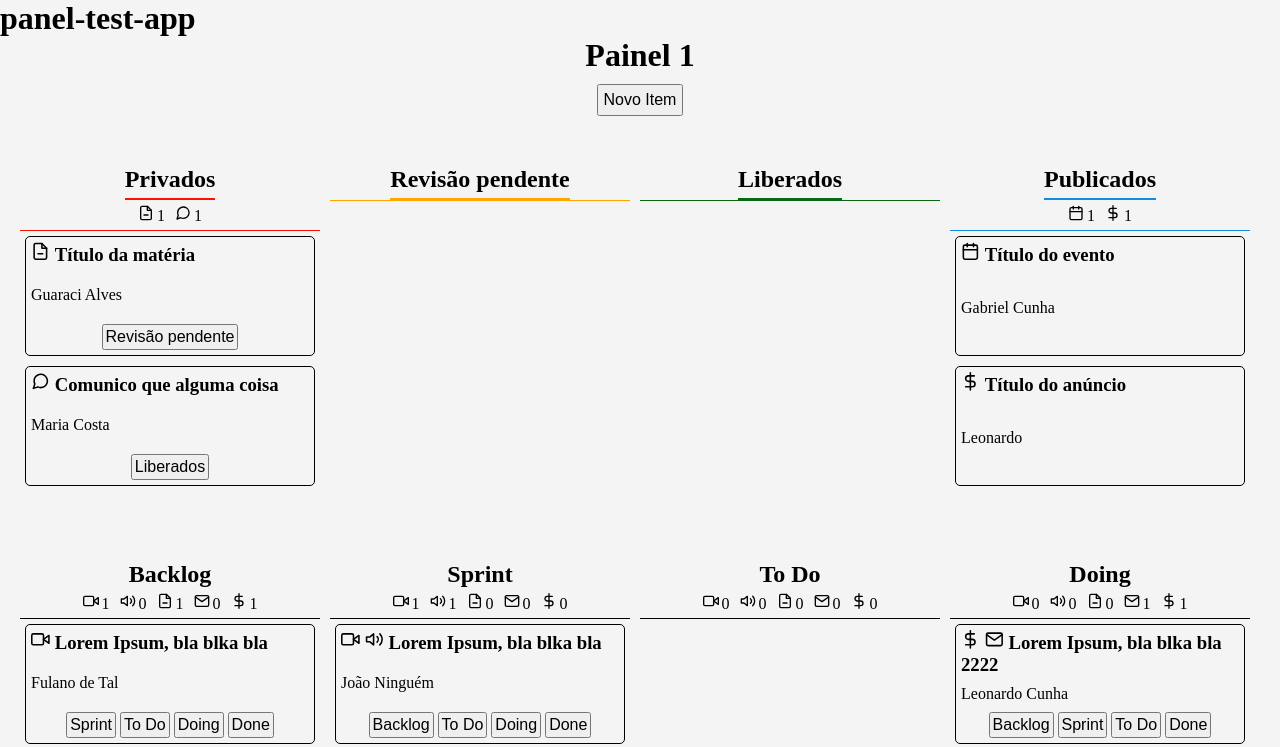
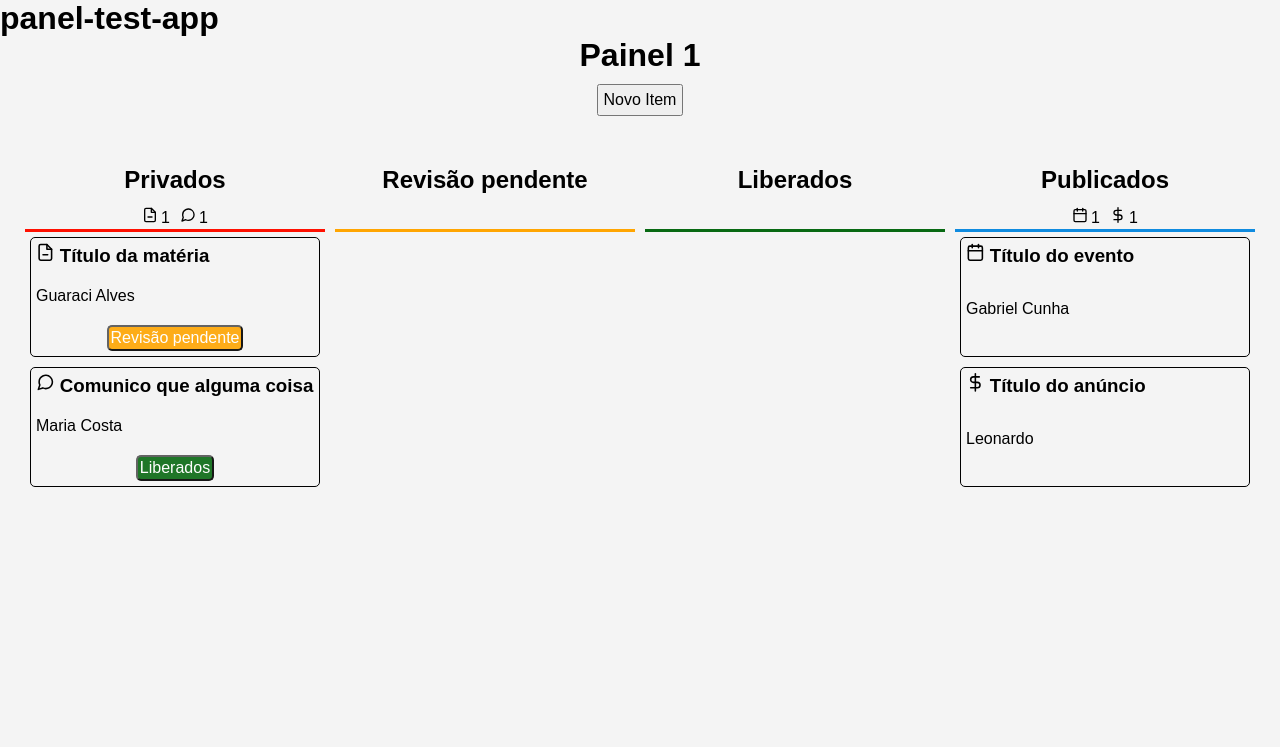
Before and after one commit to ahnucl/panel-test-app, a React (Create React App) app: page /panel/1 in a window 1280 px wide. Shown: the top 747 px of the page. Built offline with nearby package versions, Linux system fonts and the light colour scheme.

Commit message:
Limpando projeto

```diff
--- a/src/components/Item/index.tsx
+++ b/src/components/Item/index.tsx
@@ -1,5 +1,6 @@
-import React from 'react';
-import { Card, ButtonContainer } from './styles';
+import React, { useState } from 'react';
+import { IconType } from 'react-icons';
+import { Card, ButtonContainer, Button } from './styles';
 
 import CardTypesMap from '../../data/CardTypesMap';
 
@@ -31,23 +32,16 @@ interface ItemProps {
   };
   handleTransition(cardId: string, to: string): void;
   states: State[];
+  TypeIcon: IconType;
 }
 
 const Item: React.FC<ItemProps> = ({
-  itemData: { id, type, author, title, state },
+  itemData: { id, author, title, state },
   transitions,
   handleTransition,
   states,
+  TypeIcon,
 }) => {
-  const TypeIcon = CardTypesMap[type];
-
-  // function handleTransition(cardId: string, to: string): void {
-  //   /** Com Redux seria só dispachar uma action...
-  //    *  Como não estou usando Redux agora, preciso passar a função como prop
-  //    */
-  //   console.log(cardId, to);
-  // }
-
   return (
     <Card>
       <h3>
@@ -57,16 +51,20 @@ const Item: React.FC<ItemProps> = ({
       <p>{author}</p>
       <ButtonContainer>
         {transitions[state as keyof typeof transitions]?.map(transition => (
-          <button
+          <Button
             key={transition}
             type="button"
             onClick={() => handleTransition(id, transition)}
+            color={states.reduce(
+              (acc, cur) => (cur.id === transition ? cur.color : acc),
+              '',
+            )}
           >
             {states.reduce(
               (acc, cur) => (cur.id === transition ? cur.title : acc),
               '',
             )}
-          </button>
+          </Button>
         ))}
       </ButtonContainer>
     </Card>
--- a/src/components/Item/styles.ts
+++ b/src/components/Item/styles.ts
@@ -1,4 +1,8 @@
 import styled from 'styled-components';
+
+interface ButtonProps {
+  color: string;
+}
 
 export const Card = styled.div`
   height: 120px;
@@ -20,12 +24,19 @@ export const Card = styled.div`
     display: flex;
     align-items: center;
     justify-content: center;
-
-    button {
-      margin: 0 2px;
-      padding: 2px;
-    }
   }
 `;
 
 export const ButtonContainer = styled.div``;
+
+export const Button = styled.button<ButtonProps>`
+  margin: 0 2px;
+  padding: 2px;
+
+  /* border: solid 2px ${props => props.color}; */
+  background: ${props => props.color};
+  opacity: 0.9;
+  color: #fff;
+
+  border-radius: 5px;
+`;
--- a/src/components/State/styles.ts
+++ b/src/components/State/styles.ts
@@ -12,7 +12,7 @@ export const Column = styled.section<ColumnProps>`
   h2 {
     /* align-self: center; */
     padding-bottom: 5px;
-    border-bottom: solid 2px ${props => props.color};
+    /* border-bottom: solid 2px ${props => props.color}; */
   }
 
   flex-direction: column;
--- a/src/components/TypeBar/styles.ts
+++ b/src/components/TypeBar/styles.ts
@@ -5,8 +5,9 @@ interface ContainerProps {
 }
 
 export const Container = styled.div<ContainerProps>`
-  border-bottom: solid 1px ${props => props.color};
-
+  border-bottom: solid 3px ${props => props.color};
+  height: 30px;
+  margin-top: 3px;
   display: flex;
   justify-content: center;
 
--- a/src/pages/Panel/index.tsx
+++ b/src/pages/Panel/index.tsx
@@ -1,11 +1,10 @@
-import React, { useState, useCallback, useEffect } from 'react';
+import React, { useState, useCallback } from 'react';
 import { uuid } from 'uuidv4';
 
+import dataNew from '../../data/panel-data-new-format.json';
 import CardTypesMap from '../../data/CardTypesMap';
-import data from '../../data/panel-data.json';
-import dataNew from '../../data/panel-data-new-format.json';
 
-import { Container, TypesContainer, CardsContainer, Header } from './styles';
+import { Container, Header } from './styles';
 import StateColumn from '../../components/State';
 import Item from '../../components/Item';
 import TypeBar from '../../components/TypeBar';
@@ -41,13 +40,6 @@ interface TransitionMap {
 }
 
 const Panel: React.FC = () => {
-  const [panelColumns] = useState(data.panels[1]);
-  const [cardTypes] = useState(panelColumns.cardTypes);
-  const [cards, setCards] = useState(panelColumns.data);
-
-  /**
-   * New structure
-   */
   const panelNumber = 0;
   const [title] = useState(dataNew.panels[panelNumber].title);
   const [states] = useState(dataNew.panels[panelNumber].states);
@@ -120,84 +112,11 @@ const Panel: React.FC = () => {
                     transitions={transitions[item.type]}
                     handleTransition={handleClick}
                     states={states}
+                    TypeIcon={CardTypesMap[item.type]}
                   />
                 ),
             )}
           </StateColumn>
-        ))}
-      </Container>
-
-      <Container>
-        {panelColumns.columns.map((column, _, self) => (
-          <section key={column.id}>
-            <h2>{column.name}</h2>
-
-            <TypesContainer>
-              {/** Types space */}
-              {cardTypes.map(cardType => {
-                const IconToRender = CardTypesMap[cardType.name];
-
-                return (
-                  <div key={cardType.name}>
-                    <IconToRender />
-                    <span>
-                      {cards.reduce(
-                        (acc, cur) =>
-                          cur.column === column.id &&
-                          cur.types.includes(cardType.name)
-                            ? acc + 1
-                            : acc,
-                        0,
-                      )}
-                    </span>
-                  </div>
-                );
-              })}
-            </TypesContainer>
-
-            <CardsContainer>
-              {/** Card space */}
-              {cards.map(card => {
-                if (card.column === column.id) {
-                  const IconsToRender = card.types.map(
-                    type => CardTypesMap[type],
-                  );
-
-                  return (
-                    /** Isso aqui é um componente! Está retornando JSX */
-                    <div key={card.id}>
-                      <h3>
-                        {IconsToRender.map(Icon => (
-                          <Icon />
-                        ))}
-                        {card.title}
-                      </h3>
-                      <p>{card.author}</p>
-
-                      <div>
-                        {self.map(selfColumn => {
-                          if (selfColumn.id !== column.id) {
-                            return (
-                              <button
-                                key={selfColumn.name}
-                                type="button"
-                                // onClick={() =>
-                                //   handleClick(card.id, selfColumn.id)
-                                // }
-                              >
-                                {selfColumn.name}
-                              </button>
-                            );
-                          }
-                        })}
-                      </div>
-                    </div>
-                  );
-                }
-                return <> </>;
-              })}
-            </CardsContainer>
-          </section>
         ))}
       </Container>
     </>
--- a/src/pages/Panel/styles.ts
+++ b/src/pages/Panel/styles.ts
@@ -13,6 +13,7 @@ export const Header = styled.div`
 
 export const Container = styled.div`
   display: flex;
+  justify-content: center;
   flex-wrap: wrap;
   padding: 20px;
 
--- a/src/styles/global.ts
+++ b/src/styles/global.ts
@@ -11,6 +11,7 @@ export default createGlobalStyle`
     body {
       background: #f4f4f4;
       -webkit-font-smoothing: antialiased;
+      font-family: sans-serif;
     }
 
     body, input, button {
```
Also changed, not shown: src/components/TypeBar/index.tsx (+0 -10 lines).
